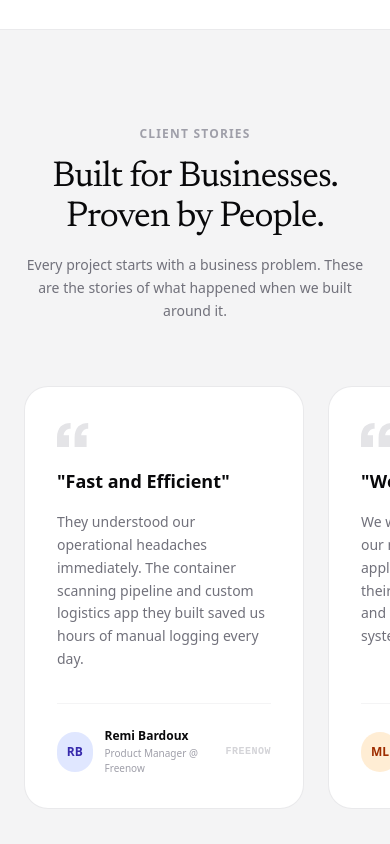
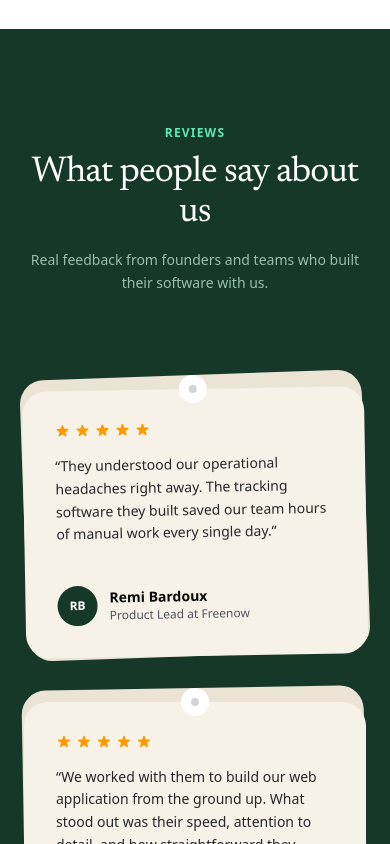
Before and after one commit to the-buildershub-hq/buildershuq, a Next.js app: page / in a window 390 px wide. Shown: the part 3840-4684 px from the top of the page. Built offline with nearby package versions, Linux system fonts and the light colour scheme.

Commit message:
Restyle reviews section as pinned memo notes on forest green

```diff
--- a/app/page.tsx
+++ b/app/page.tsx
@@ -138,11 +138,11 @@ export default function Home() {
               Product Showcase
             </a>
             <a
-              href="#brands"
-              onClick={(e) => handleScroll(e, "brands")}
+              href="#reviews"
+              onClick={(e) => handleScroll(e, "reviews")}
               className="text-sm font-medium text-zinc-600 hover:text-brand-navy-hover transition-colors"
             >
-              Brands
+              Reviews
             </a>
             <a
               href="#timeline"
@@ -206,7 +206,7 @@ export default function Home() {
                 {[
                   { label: "About Us", target: "about" },
                   { label: "Product Showcase", target: "showcase" },
-                  { label: "Brands", target: "brands" },
+                  { label: "Reviews", target: "reviews" },
                   { label: "Timeline", target: "timeline" },
                   { label: "Pricing", target: "pricing" },
                   { label: "Contact", target: "contact" }
@@ -639,97 +639,111 @@ export default function Home() {
         <Showcase />
       </motion.div>
 
-      {/* Brands / Testimonials Section */}
+      {/* Reviews Section */}
       <motion.section
-        id="brands"
+        id="reviews"
         initial="hidden"
         whileInView="visible"
         viewport={{ once: true, margin: "-100px" }}
         variants={sectionVariants}
-        className="relative bg-zinc-100 py-24 border-t border-zinc-200/60 z-10 w-full"
-      >
-        <div className="max-w-7xl mx-auto w-full px-6 flex flex-col gap-12">
-          <div className="flex flex-col items-center text-center gap-4">
-            <span className="text-xs font-bold tracking-widest text-zinc-400 uppercase">
-              Client Stories
-            </span>
-            <h2 className="font-serif text-4xl md:text-5xl font-normal tracking-tight text-zinc-950">
-              Built for Businesses. Proven by People.
+        className="relative bg-[#163829] py-24 z-10 w-full"
+      >
+        <div className="max-w-7xl mx-auto w-full px-6 flex flex-col gap-16">
+
+          {/* Header in Serif */}
+          <div className="flex flex-col items-center text-center gap-3">
+            <span className="text-xs font-bold tracking-widest text-emerald-300 uppercase">
+              Reviews
+            </span>
+            <h2 className="font-serif text-4xl sm:text-5xl lg:text-6xl font-normal tracking-tight text-white">
+              What people say about us
             </h2>
-            <p className="text-zinc-500 text-sm md:text-base max-w-lg leading-relaxed">
-              Every project starts with a business problem. These are the stories of what happened when we built around it.
-            </p>
-          </div>
-        </div>
-
-        {/* Testimonial Cards Row (Horizontal Scroll, Scrollbar Hidden) */}
-        <div className="w-full mt-12 flex overflow-x-auto gap-6 pb-6 pt-4 scrollbar-hide px-6 md:px-20">
+            <p className="text-emerald-100/70 text-sm md:text-base max-w-lg leading-relaxed mt-1">
+              Real feedback from founders and teams who built their software with us.
+            </p>
+          </div>
+
+          {/* Reviews Grid Inspired by Pinned Notes */}
+          <div className="grid grid-cols-1 md:grid-cols-3 gap-8 items-stretch pt-4">
             {[
               {
-              title: '"Fast and Efficient"',
-              quote: "They understood our operational headaches immediately. The container scanning pipeline and custom logistics app they built saved us hours of manual logging every day.",
+                quote: "They understood our operational headaches right away. The tracking software they built saved our team hours of manual work every single day.",
                 name: "Remi Bardoux",
-              role: "Product Manager @ Freenow",
+                role: "Product Lead at Freenow",
                 initials: "RB",
-              color: "bg-indigo-100 text-indigo-800",
-              company: "FREENOW"
+                tilt: "-rotate-1 hover:rotate-0"
               },
               {
-              title: '"Wow effect"',
-              quote: "We worked with them to build our next-generation web application. What stood out was their speed, attention to detail, and the beautiful, fluid design system.",
+                quote: "We worked with them to build our web application from the ground up. What stood out was their speed, attention to detail, and how straightforward they made the process.",
                 name: "Miguel Labranche",
-              role: "Product Manager @ Orange",
+                role: "Product Lead at Orange",
                 initials: "ML",
-              color: "bg-orange-100 text-orange-800",
-              company: "ORANGE"
+                tilt: "rotate-0 hover:rotate-1"
               },
               {
-              title: '"Creative"',
-              quote: "They designed a completely custom backend infrastructure and web app for our AI workflows. Very pleasant to collaborate with, honest about prices, and deliver premium art.",
+                quote: "They built our internal workflow tools and automation. Very easy to collaborate with, transparent about pricing, and genuinely invested in helping us launch.",
                 name: "Jennifer Han",
-              role: "CMO @ Ausha",
+                role: "Marketing Director at Ausha",
                 initials: "JH",
-              color: "bg-pink-100 text-pink-800",
-              company: "AUSHA"
+                tilt: "rotate-1 hover:rotate-0"
               }
-          ].map((item, idx) => (
+            ].map((review, idx) => (
               <div
                 key={idx}
-              className="min-w-[280px] md:min-w-[340px] flex-1 bg-white rounded-3xl border border-zinc-200/80 p-8 flex flex-col justify-between gap-8 group hover:border-brand-navy/30 transition-all duration-300"
-            >
+                className={`relative flex flex-col transition-transform duration-300 ${review.tilt}`}
+              >
+                {/* Layered Under-sheet for Paper Depth */}
+                <div className="absolute inset-0 bg-[#ebe3d3] rounded-3xl -rotate-1 pointer-events-none" />
+
+                {/* White Pushpin */}
+                <div className="w-7 h-7 rounded-full bg-white flex items-center justify-center shrink-0 self-center -mb-3.5 z-20 select-none">
+                  <div className="w-2 h-2 rounded-full bg-zinc-300" />
+                </div>
+
+                {/* Main Paper Note Card */}
+                <div className="relative z-10 bg-[#f7f2e7] rounded-3xl p-8 sm:p-10 flex flex-col justify-between gap-6 flex-1 text-zinc-950">
+
                   <div className="flex flex-col gap-4">
-                <svg className="w-8 h-8 text-zinc-200 group-hover:text-brand-100 transition-colors duration-300" viewBox="0 0 32 24" fill="currentColor">
-                  <path d="M0 24V14.4C0 9.87 1.28 6.187 3.84 3.36 6.4 1.12 9.653 0 13.6 0v5.76c-2.027 0-3.68.64-4.96 1.92-1.173 1.173-1.867 2.667-2.08 4.48H12v11.84H0Zm17.6 0V14.4c0-4.53 1.28-8.213 3.84-11.04C24 1.12 27.253 0 31.2 0v5.76c-2.027 0-3.68.64-4.96 1.92-1.173 1.173-1.867 2.667-2.08 4.48H29.6v11.84H17.6Z" />
+                    {/* 5 Stars Rating */}
+                    <div className="flex items-center gap-1">
+                      {[...Array(5)].map((_, i) => (
+                        <svg
+                          key={i}
+                          className="w-4 h-4 text-amber-500 fill-amber-500"
+                          viewBox="0 0 20 20"
+                        >
+                          <path d="M9.049 2.927c.3-.921 1.603-.921 1.902 0l1.07 3.292a1 1 0 00.95.69h3.462c.969 0 1.371 1.24.588 1.81l-2.8 2.034a1 1 0 00-.364 1.118l1.07 3.292c.3.921-.755 1.688-1.54 1.118l-2.8-2.034a1 1 0 00-1.175 0l-2.8 2.034c-.784.57-1.838-.197-1.539-1.118l1.07-3.292a1 1 0 00-.364-1.118L2.98 8.72c-.783-.57-.38-1.81.588-1.81h3.461a1 1 0 00.951-.69l1.07-3.292z" />
                         </svg>
-                <h3 className="text-lg font-extrabold text-zinc-950">
-                  {item.title}
-                </h3>
-                <p className="text-zinc-500 text-sm leading-relaxed">
-                  {item.quote}
-                </p>
-              </div>
-
-              <div className="flex items-center justify-between pt-6 border-t border-zinc-100">
-                <div className="flex items-center gap-3">
-                  {/* Initials Avatar (No images, using initials as requested) */}
-                  <div className={`w-10 h-10 rounded-full flex items-center justify-center font-bold text-xs ${item.color}`}>
-                    {item.initials}
+                      ))}
+                    </div>
+
+                    {/* Quotation text */}
+                    <p className="text-zinc-800 text-sm sm:text-base leading-relaxed">
+                      &ldquo;{review.quote}&rdquo;
+                    </p>
+                  </div>
+
+                  {/* Reviewer Bio */}
+                  <div className="flex items-center gap-3 pt-4">
+                    <div className="w-10 h-10 rounded-full bg-[#163829] text-white flex items-center justify-center font-bold text-xs shrink-0 select-none">
+                      {review.initials}
                     </div>
                     <div className="flex flex-col">
-                    <span className="text-xs font-bold text-zinc-950">{item.name}</span>
-                    <span className="text-[10px] text-zinc-400 mt-0.5">{item.role}</span>
-                  </div>
-                </div>
-
-                {/* Muted Company Tag */}
-                <span className="text-[10px] font-mono font-bold tracking-wider text-zinc-300 group-hover:text-brand-navy/40 transition-colors">
-                  {item.company}
-                </span>
+                      <span className="font-extrabold text-sm text-zinc-950">
+                        {review.name}
+                      </span>
+                      <span className="text-xs text-zinc-600">
+                        {review.role}
+                      </span>
+                    </div>
+                  </div>
+
                 </div>
               </div>
             ))}
           </div>
 
+        </div>
       </motion.section>
 
       {/* Timeline Section */}
@@ -1487,7 +1501,7 @@ export default function Home() {
                 Navigation
               </h4>
               <div className="flex flex-col gap-2.5">
-                {["About", "Showcase", "Brands", "Timeline", "Pricing", "Contact"].map((link, idx) => (
+                {["About", "Showcase", "Reviews", "Timeline", "Pricing", "Contact"].map((link, idx) => (
                   <a
                     key={idx}
                     href={`#${link.toLowerCase().replace(" ", "")}`}
```
Lines whose indentation alone changed are shown as unchanged.
